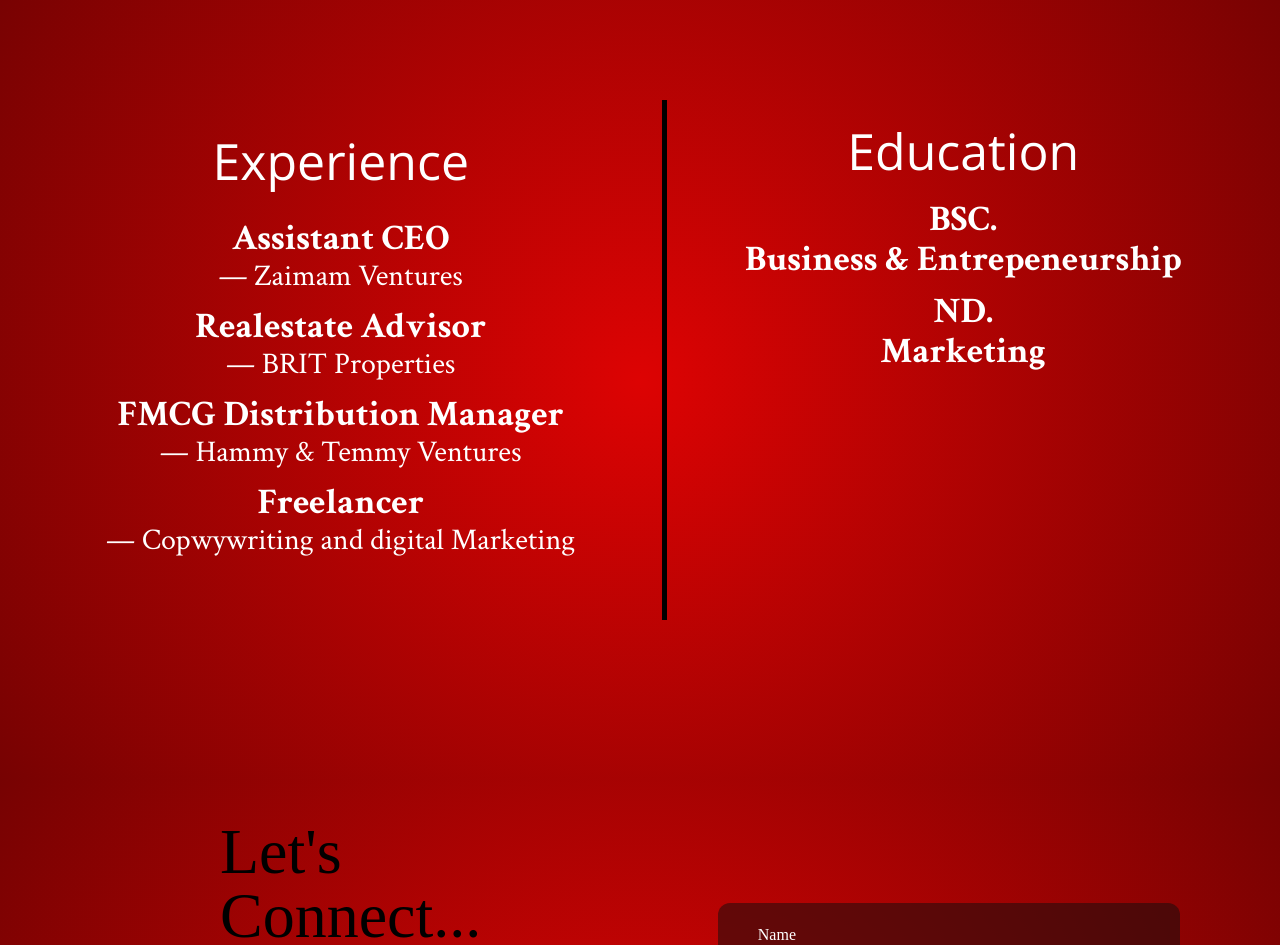
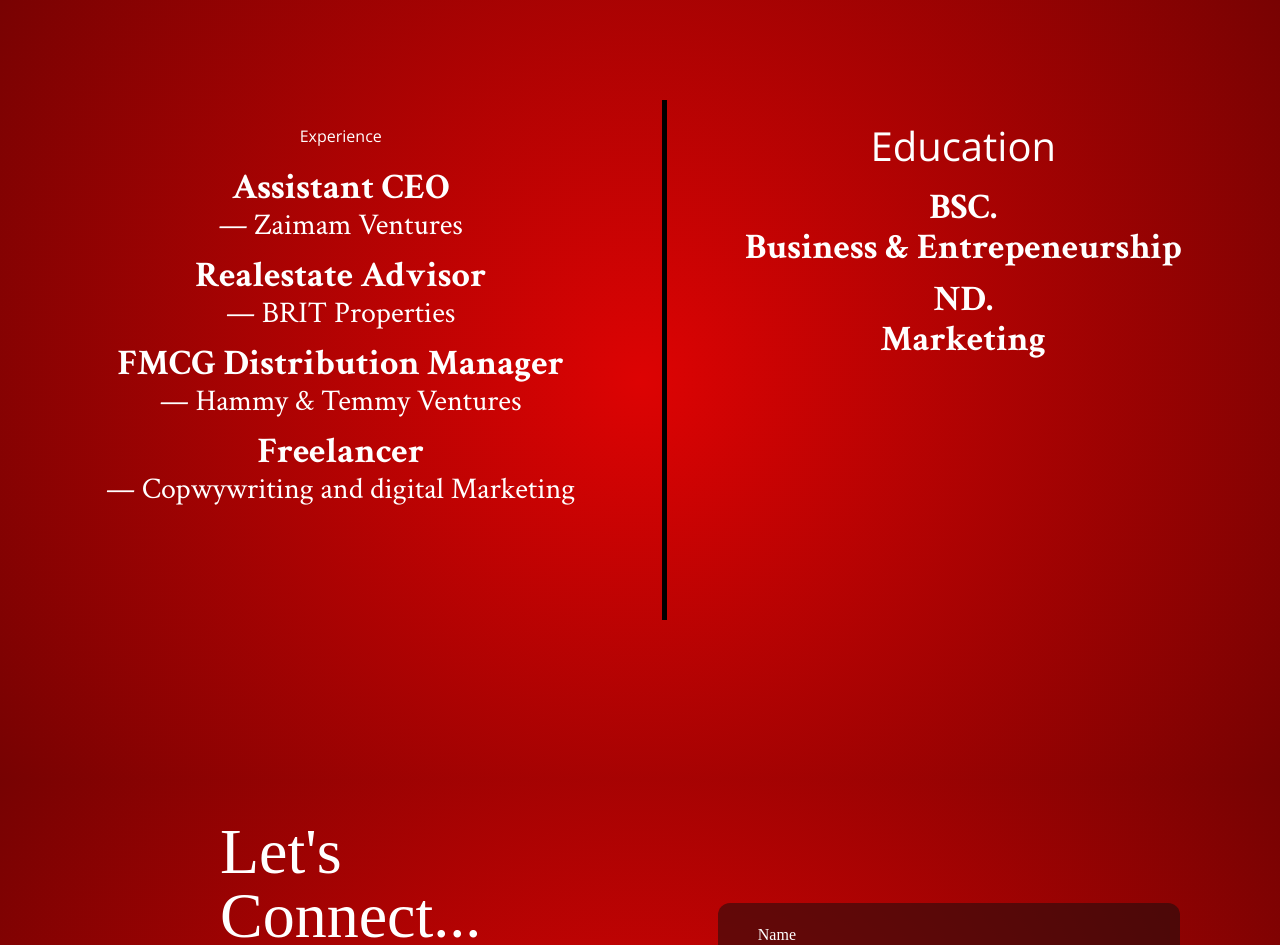
Before and after one commit to muhammam7/mariam-portfolio, a React (Vite) app: page / in a window 1280 px wide. Shown: the part 1620-2565 px from the top of the page. Built offline with nearby package versions, Linux system fonts and the light colour scheme.

Commit message:
submit text

```diff
--- a/src/components/Connect.jsx
+++ b/src/components/Connect.jsx
@@ -19,7 +19,7 @@
     <div className="h-screen font-[Crimson-Text] flex flex-col ">
       <div className="upper  flex-[8] pl-10 ml-5 md:flex mr-5">
         <div className="connect-text md:w-[50%]">
-          <h2 className=" text-6xl mt-5 mb-10  md:text-[64px] md:mt-10 md:mb-10 md:ml-10  lg:ml-40 sm:text-green-700 md:text-blue-700 lg:text-black">
+          <h2 className=" text-5xl mt-5 mb-10  md:text-[64px] md:mt-10 md:mb-10 md:ml-10  lg:ml-40">
             Let's <br /> Connect...
           </h2>
           <h3 className="text-2xl mb-4  md:text-[48px] md:mb-20 md:ml-10 lg:ml-40">
@@ -30,9 +30,9 @@
             Phone Number: +234-703-770-9512
           </p>
         </div>
-        <div className="form bg-[#0E0E0E]/50 rounded-[12px] mr-4 md:h-[60%] md:w-[40%] md:m-20 md:place-self-center ">
+        <div className="form bg-[#0E0E0E]/50 rounded-[12px] mr-4 md:h-[60%] md:w-[40%] md:m-20 md:place-self-center">
           {submitted ? (
-            <p>Thank you, Your message has been sent. Would reach out soon</p>
+            <p className="font-[Crimson-Text] text-2xl h-[100%] content-center mx-10 ">Thank you, Your message has been sent. Would reach out soon...</p>
           ) : (
             <form
               name="contact"
--- a/src/components/Experience.jsx
+++ b/src/components/Experience.jsx
@@ -4,7 +4,7 @@
   return (
     <div className="h-screen pt-10 font-[Crimson_Text] text-center divide-y-5 divide-black  mx-5 md:flex md:pt-30 md:divide-x-5 justify-items-center md:divide-y-0 md:pb-40">
       <div className="experience p-6 md:flex-1 ">
-        <h2 className="font-[Open_Sans] text-[50px] mb-5 ">Experience</h2>
+        <h2 className="font-[Open_Sans] text-40px] mb-5 ">Experience</h2>
 
         <p className="text-1xl m-3 md:text-2xl lg:text-3xl ">
           <span className="font-bold text-2xl md:text-3xl lg:text-4xl">Assistant CEO</span><br/> — Zaimam
@@ -21,7 +21,7 @@
         </p>
       </div>
       <div className="education py-6 text-2xl md:flex-1 md:text-2xl lg:text-4xl">
-        <h2 className="font-[Open_Sans] text-[50px] mb-5 ">Education</h2>
+        <h2 className="font-[Open_Sans] text-[40px] mb-5 ">Education</h2>
         <p className="m-3 font-bold md:self-center">BSC. <br /> Business & Entrepeneurship</p>
         <p className="m-3 font-bold">ND. <br /> Marketing</p>
       </div>
--- a/src/components/Home.jsx
+++ b/src/components/Home.jsx
@@ -21,7 +21,7 @@
           help brands connect, engage, and grow.
         </p>
       </div>
-      <div className="right  w-[50%] place-self-end md:place-self-auto">
+      <div className="right  w-[100%] place-self-end md:place-self-auto md:w-[50%] h-[20%] ">
         <img src={person} alt="" className="mb-0 h-[100%]" />
       </div>
     </div>
```
